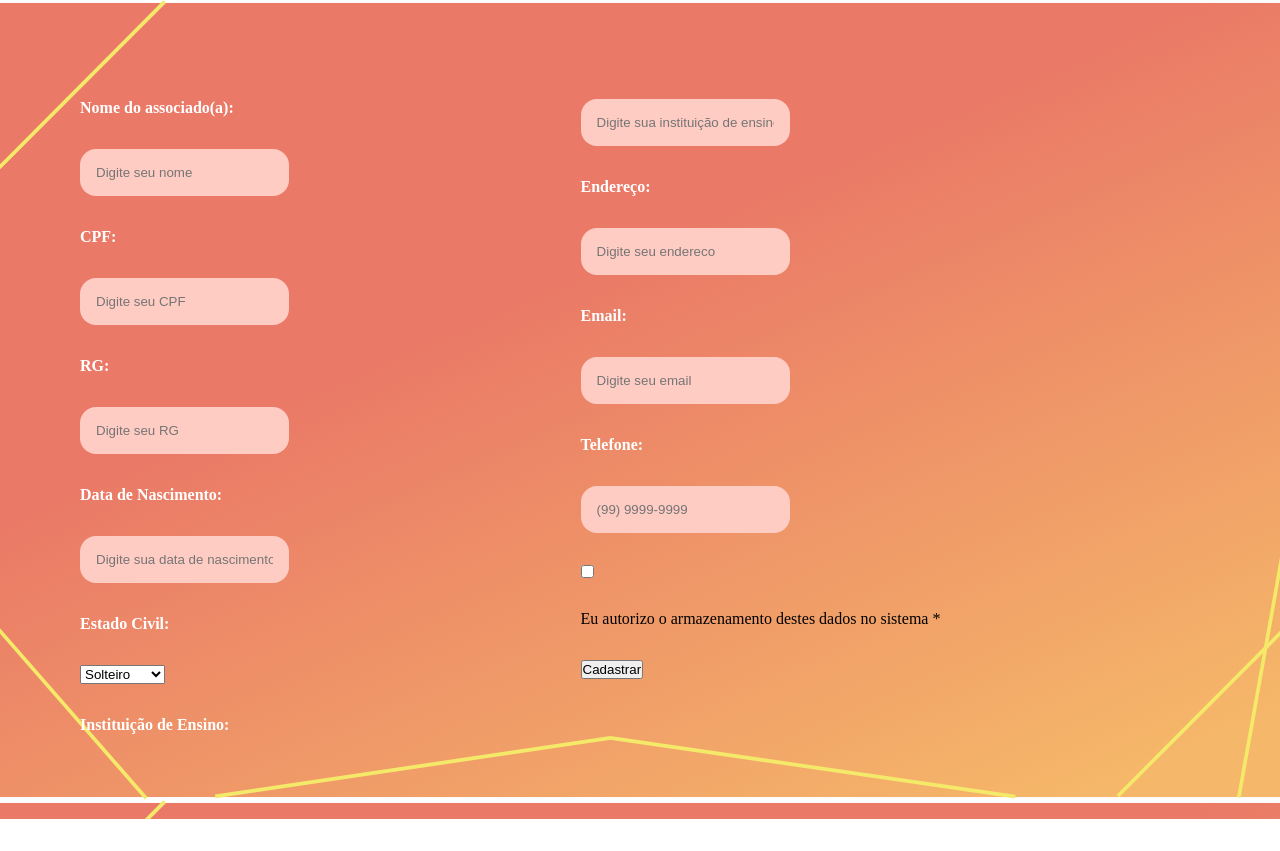
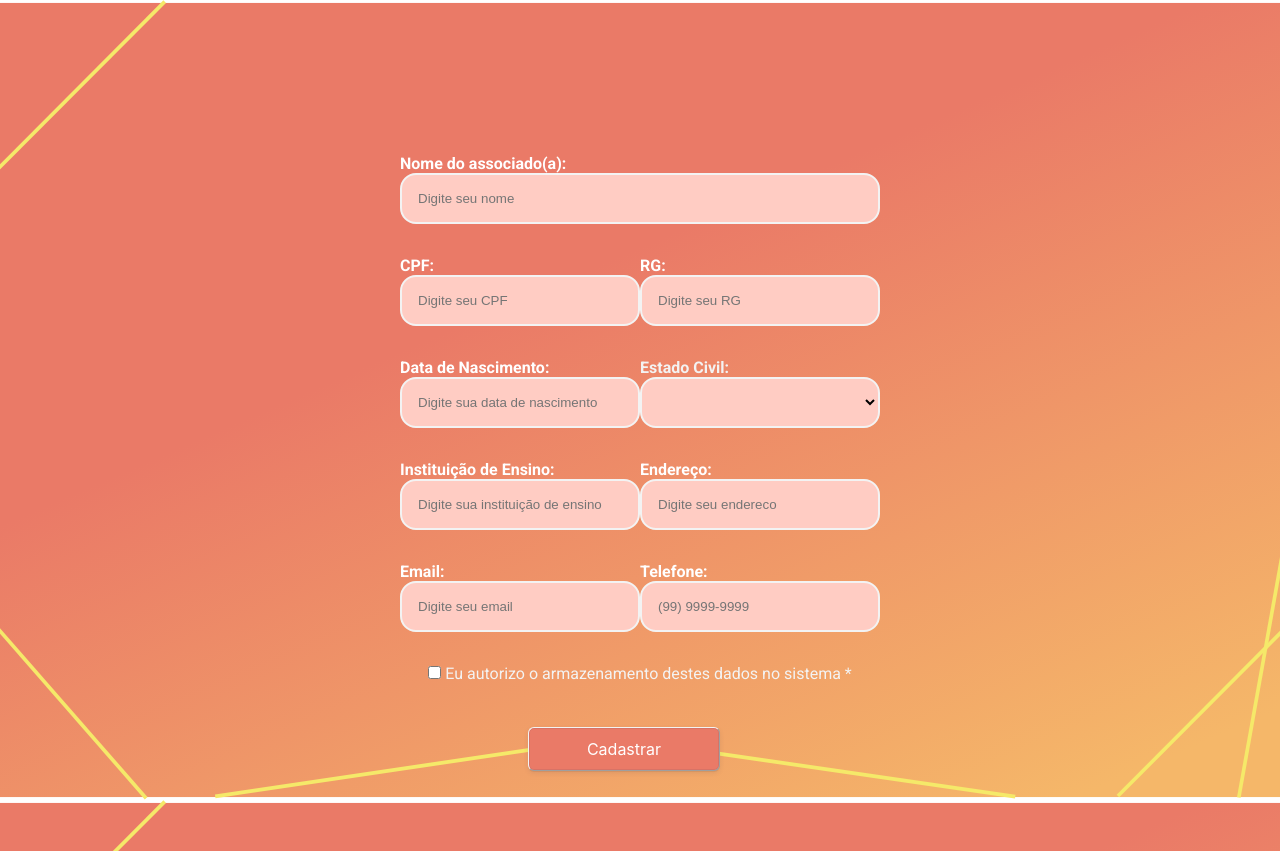
Before and after one commit to whatscodeg3/API-2DSM-DailyBot, a React (Vite) app in the folder frontendReact/: page /cadastro in a window 1280 px wide. Before the commit the page ends 819 px from the top, so only its background shows below. Built offline with nearby package versions, Linux system fonts and the light colour scheme.

Commit message:
finalizando tela de cadastro

```diff
--- a/frontendReact/index.html
+++ b/frontendReact/index.html
@@ -1,5 +1,5 @@
 <!DOCTYPE html>
-<html lang="en">
+<html lang="pt-br">
 
 <head>
   <meta charset="utf-8" />
@@ -8,6 +8,9 @@
   <script nomodule src="https://unpkg.com/ionicons@5.5.2/dist/ionicons/ionicons.js"></script>
   <meta name="viewport" content="width=device-width, initial-scale=1" />
   <meta name="description" content="Web site created using create-react-app" />
+  <link rel="preconnect" href="https://fonts.googleapis.com">
+  <link rel="preconnect" href="https://fonts.gstatic.com" crossorigin>
+  <link href="https://fonts.googleapis.com/css2?family=Roboto:wght@100;400;700;900&display=swap" rel="stylesheet">
   <title>DailyBot</title>
 </head>
 
--- a/frontendReact/package.json
+++ b/frontendReact/package.json
@@ -11,7 +11,8 @@
   "dependencies": {
     "axios": "^0.27.2",
     "react": "^18.2.0",
-    "react-dom": "^18.2.0"
+    "react-dom": "^18.2.0",
+    "react-hook-form": "^7.36.1"
   },
   "devDependencies": {
     "@types/react": "^18.0.17",
--- a/frontendReact/src/pages/Cadastro/globalStyles.js
+++ b/frontendReact/src/pages/Cadastro/globalStyles.js
@@ -9,7 +9,13 @@ export const GlobalStyle = createGlobalStyle`
   }
 
   body {
-    overflow-x: hidden
+    overflow-x: hidden;
+    display: flex;
+    align-items: center;
+    justify-content: center;
+    margin-top: 5%;
+    font-family: 'Roboto', sans-serif;
+
   }
 
   html {
--- a/frontendReact/src/pages/Cadastro/index.jsx
+++ b/frontendReact/src/pages/Cadastro/index.jsx
@@ -1,51 +1,94 @@
 import React from "react";
+import { useForm } from "react-hook-form";
 
+import api from "../../services/api"
 import { GlobalStyle } from "./globalStyles"
-import { DivContainer } from "./styles"
+import { DivContainer, DivNomeAssociado, DivCpfRg, DivDataNascEstadoCivil, DivEscolaEndereco, DivEmailTelefone, DivCpf, DivRg, DivDataNasc, DivEstadoCivil, DivEscolas, DivEndereco, DivEmail, DivTel, DivRegras } from "./styles"
 
 
 function Cadastro() {
+  const { register, handleSubmit, watch, formState: { errors } } = useForm();
+  const onSubmit = data => {
+    api.post('/associados', {
+      nome: data.nome,
+      cpf: data.cpf,
+      email: data.email,
+      dataNascimento: new Date(data.dataNascimento),
+    })
+    console.log(data)
+
+  };
+
+
+
+
+
   return (
     <>
       < GlobalStyle />
-      <DivContainer>
+      <DivContainer onSubmit={handleSubmit(onSubmit)}>
+        <DivNomeAssociado>
+          <label htmlFor="name" ><b style={{ color: 'white' }}>Nome do associado(a): </b></label>
+          <input type="text" name="name" placeholder="Digite seu nome"   {...register("name", { required: true })} />
+        </DivNomeAssociado>
 
-        <label htmlFor="name" ><b style={{ color: 'white' }}>Nome do associado(a): </b></label>
-        <input type="text" name="name" placeholder="Digite seu nome" required />
+
+        <DivCpfRg>
+          <DivCpf>
             <label htmlFor="cpf"><b style={{ color: 'white' }}>CPF: </b></label>
-        <input type="text" name="cpf" placeholder="Digite seu CPF" required />
+            <input type="text" name="cpf" placeholder="Digite seu CPF" {...register("cpf", { required: true })} />
+          </ DivCpf>
+          < DivRg>
             <label htmlFor="rg"><b style={{ color: 'white' }}>RG: </b></label>
-        <input type="text" name="rg" placeholder="Digite seu RG" required />
+            <input type="text" name="rg" placeholder="Digite seu RG" {...register("rg", { required: true })} />
+          </ DivRg>
+        </DivCpfRg>
+
+        <DivDataNascEstadoCivil>
+          < DivDataNasc>
             <label htmlFor="dataNascimento"><b style={{ color: 'white' }}>Data de Nascimento: </b></label>
-        <input type="text" name="dataNascimento" placeholder="Digite sua data de nascimento" required />
-        <label htmlFor="estadoCivil"><b style={{ color: 'white' }}>Estado Civil: </b></label>
-        <select id="estadoCivil">
+            <input type="text" name="dataNascimento" placeholder="Digite sua data de nascimento" {...register("dataNascimento", { required: true })} />
+          </DivDataNasc>
+          <DivEstadoCivil>
+            <label htmlFor="estadoCivil"><b style={{ color: '#F3F3F3' }}>Estado Civil: </b></label>
+            <select id="estadoCivil"  {...register("estadoCivvil", { required: true })}>
+              <option value=""></option>
               <option value="solteiro">Solteiro</option>
               <option value="casado">Casado</option>
               <option value="separado">Separado</option>
               <option value="divocriado">Divorciado</option>
               <option value="viuvo">Viúvo</option>
             </select>
+          </DivEstadoCivil>
+        </DivDataNascEstadoCivil>
+
+        <DivEscolaEndereco>
+          <DivEscolas>
             <label htmlFor="escola"><b style={{ color: 'white' }}>Instituição de Ensino: </b></label>
-        <input type="text" name="escola" placeholder="Digite sua instituição de ensino" required />
+            <input type="text" name="escola" placeholder="Digite sua instituição de ensino" {...register("escola", { required: true })} />
+          </DivEscolas>
+          <DivEndereco>
             <label htmlFor="endereco"><b style={{ color: 'white' }}>Endereço: </b></label>
-        <input type="text" name="endereco" placeholder="Digite seu endereco" required />
+            <input type="text" name="endereco" placeholder="Digite seu endereco" {...register("endereco", { required: true })} />
+          </DivEndereco>
+        </DivEscolaEndereco>
+
+        <DivEmailTelefone>
+          <DivEmail>
             <label htmlFor="email"><b style={{ color: 'white' }}>Email: </b></label>
-        <input type="email" name="email" placeholder="Digite seu email" required />
+            <input type="email" name="email" placeholder="Digite seu email" {...register("email", { required: true })} />
+          </DivEmail>
+          <DivTel>
             <label htmlFor="telefone"><b style={{ color: 'white' }}>Telefone: </b></label>
-        <input type="tel" name="telefone" placeholder="(99) 9999-9999" pattern="(\([0-9]{2}\))\s([9]{1})?([0-9]{4})-([0-9]{4})" required />
+            <input type="tel" name="telefone" placeholder="(99) 9999-9999" /*pattern="(\([0-9]{2}\))\s([9]{1})?([0-9]{4})-([0-9]{4})"*/ {...register("telefone", { required: true })} />
+          </DivTel>
 
+        </DivEmailTelefone>
+        <DivRegras>
           <input type="checkbox" id="regra" name="regra" value="regra" />
-        <label for="regra"> Eu autorizo o armazenamento destes dados no sistema *</label>
-
-
-
-
-
-
-
+          <label for="regra" required> Eu autorizo o armazenamento destes dados no sistema *</label>
+        </DivRegras>
         <button type="submit" id="botaoCadastro">Cadastrar</button>
-
       </DivContainer>
 
     </>
--- a/frontendReact/src/pages/Cadastro/styles.js
+++ b/frontendReact/src/pages/Cadastro/styles.js
@@ -2,14 +2,50 @@ import styled from "styled-components"
 
 
 
-export const DivContainer = styled.div`
-  width: 100vw;
-  height: 100vh;
+export const DivContainer = styled.form`
+  width: 100%;
+  height: 100%;
   display: flex;
   align-items: flex-start;
   flex-direction: column;
-  flex-wrap: wrap ;
   text-align: center;
+  justify-content: center;
+
+  button {
+    appearance: button;
+    backface-visibility: hidden;
+    background-color: #EA7A67;
+    border-radius: 6px;
+    border-width: 0.5px;
+    border-color: #F3F3F3;
+    box-shadow: rgba(50, 50, 93, .1) 0 0 0 1px inset,rgba(50, 50, 93, .1) 0 2px 5px 0,rgba(0, 0, 0, .07) 0 1px 1px 0;
+    box-sizing: border-box;
+    color: #fff;
+    cursor: pointer;
+    font-family: -apple-system,system-ui,"Segoe UI",Roboto,"Helvetica Neue",Ubuntu,sans-serif;
+    font-size: 100%;
+    height: 44px;
+    line-height: 1.15;
+    margin: 12px 8em 0;
+    outline: none;
+    overflow: hidden;
+    padding: 0 25px;
+    text-transform: none;
+    transform: translateZ(0);
+    transition: all .2s,box-shadow .08s ease-in;
+    user-select: none;
+    -webkit-user-select: none;
+    touch-action: manipulation;
+    width: 15vw;
+    box-shadow: rgba(50, 50, 93, .1);
+
+
+
+  }
+  button:hover {
+    cursor: pointer;
+
+  }
 
 
 
@@ -21,27 +57,158 @@ export const DivContainer = styled.div`
   input {
     padding: 1.2em;
     border-radius: 16px;
-    border: 1px;
+    border: 1px ;
     background-color: #FFCCC3;
+
   }
 `
 
-  // export const FormCadastro = styled.form`
-  //   width: 50vw;
-  //   height: 50vh;
-  //   display: flex;
-  //   align-items: flex-start;
-  //   flex-direction: column;
-  //   flex-wrap: wrap ;
-  //   text-align: center;
-  //   margin-left: 25%;
-  //   margin-top: 10%;
-  //   input {
-  //     padding: 1.2em;
-  //     border-radius: 16px;
-  //     border: 1px;
-  //     background-color: #FFCCC3;
-  //   }
+
+export const DivNomeAssociado = styled.div`
+  display: flex;
+  flex-direction: column;
+
+  align-items: flex-start;
+  width: 100%;
+  input {
+    width: 100%;
+    border: 2px solid #F3F3F3;
+  }
+`
+export const DivCpfRg = styled.div`
+
+display: flex;
+flex-direction: row;
+justify-content: space-between;
+width: 100%;
+`
+
+export const DivDataNascEstadoCivil = styled.div`
+display: flex;
+flex-direction: row;
+justify-content: space-between;
+width: 100%;
+`
+
+export const DivEscolaEndereco = styled.div`
+
+display: flex;
+flex-direction: row;
+justify-content: space-between;
+width: 100%;`
+
+export const DivEmailTelefone = styled.div`
+
+display: flex;
+flex-direction: row;
+justify-content: space-between;
+width: 100%;;`
 
 
-  //   border: solid 5px red;
+
+export const DivCpf = styled.div`
+display: flex;
+flex-direction: column;
+align-items: flex-start;
+width: 15em;
+input {
+  width: 100%;
+  border: 2px solid #F3F3F3;
+}
+
+`
+
+export const DivRg = styled.div`
+display: flex;
+flex-direction: column;
+
+align-items: flex-start;
+width: 15em;
+input {
+  width: 100%;
+  border: 2px solid #F3F3F3;
+}
+`
+
+
+
+export const DivDataNasc = styled.div`
+display: flex;
+flex-direction: column;
+
+align-items: flex-start;
+width: 15em;
+input {
+  width: 100%;
+  border: 2px solid #F3F3F3;
+}
+`
+
+export const DivEstadoCivil = styled.div`
+display: flex;
+flex-direction: column;
+
+align-items: flex-start;
+width: 15em;
+select {
+  width: 100%;
+  border: 2px solid #F3F3F3;
+  padding: 1.15em;
+  border-radius: 16px;
+  background-color: #FFCCC3;
+}
+`
+
+export const DivEscolas = styled.div`
+display: flex;
+flex-direction: column;
+
+align-items: flex-start;
+width: 15em;
+input {
+  width: 100%;
+  border: 2px solid #F3F3F3;
+}`
+
+export const DivEndereco = styled.div`
+display: flex;
+flex-direction: column;
+
+align-items: flex-start;
+width: 15em;
+input {
+  width: 100%;
+  border: 2px solid #F3F3F3;
+}`
+
+
+export const DivEmail = styled.div`
+display: flex;
+flex-direction: column;
+align-items: flex-start;
+width: 15em;
+input {
+  width: 100%;
+  border: 2px solid #F3F3F3;
+}`
+
+
+export const DivTel = styled.div`
+display: flex;
+flex-direction: column;
+align-items: flex-start;
+width: 15em;
+input {
+  width: 100%;
+  border: 2px solid #F3F3F3;
+}`
+
+export const DivRegras = styled.div`
+align-items: center;
+justify-content: center;
+text-align: center;
+width: 100%;
+label {
+  color: #F3F3F3;
+}
+`
```
Also changed, not shown: 2 other files (tests, documents, lock files or other folders). Lines whose indentation alone changed are shown as unchanged.
